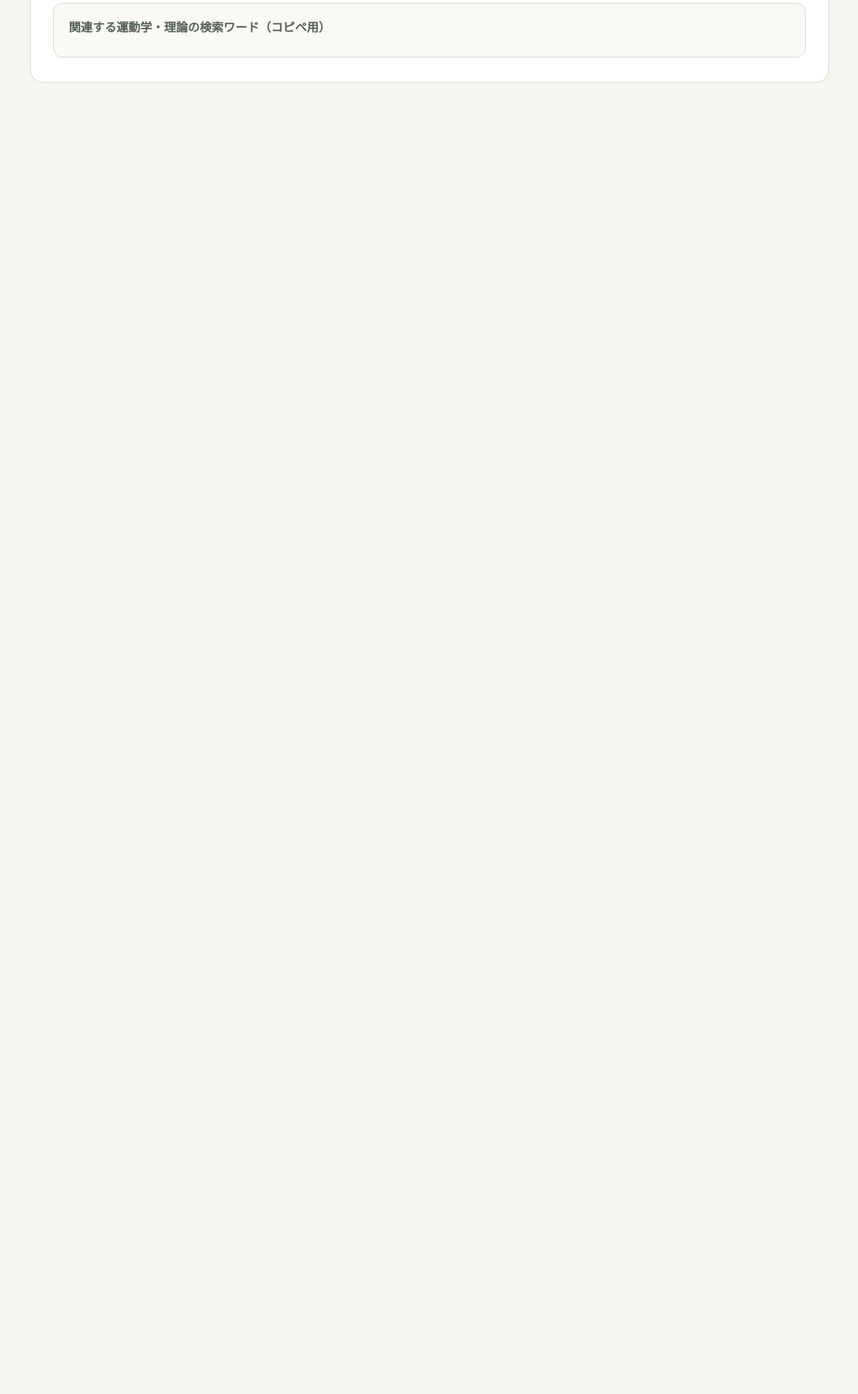
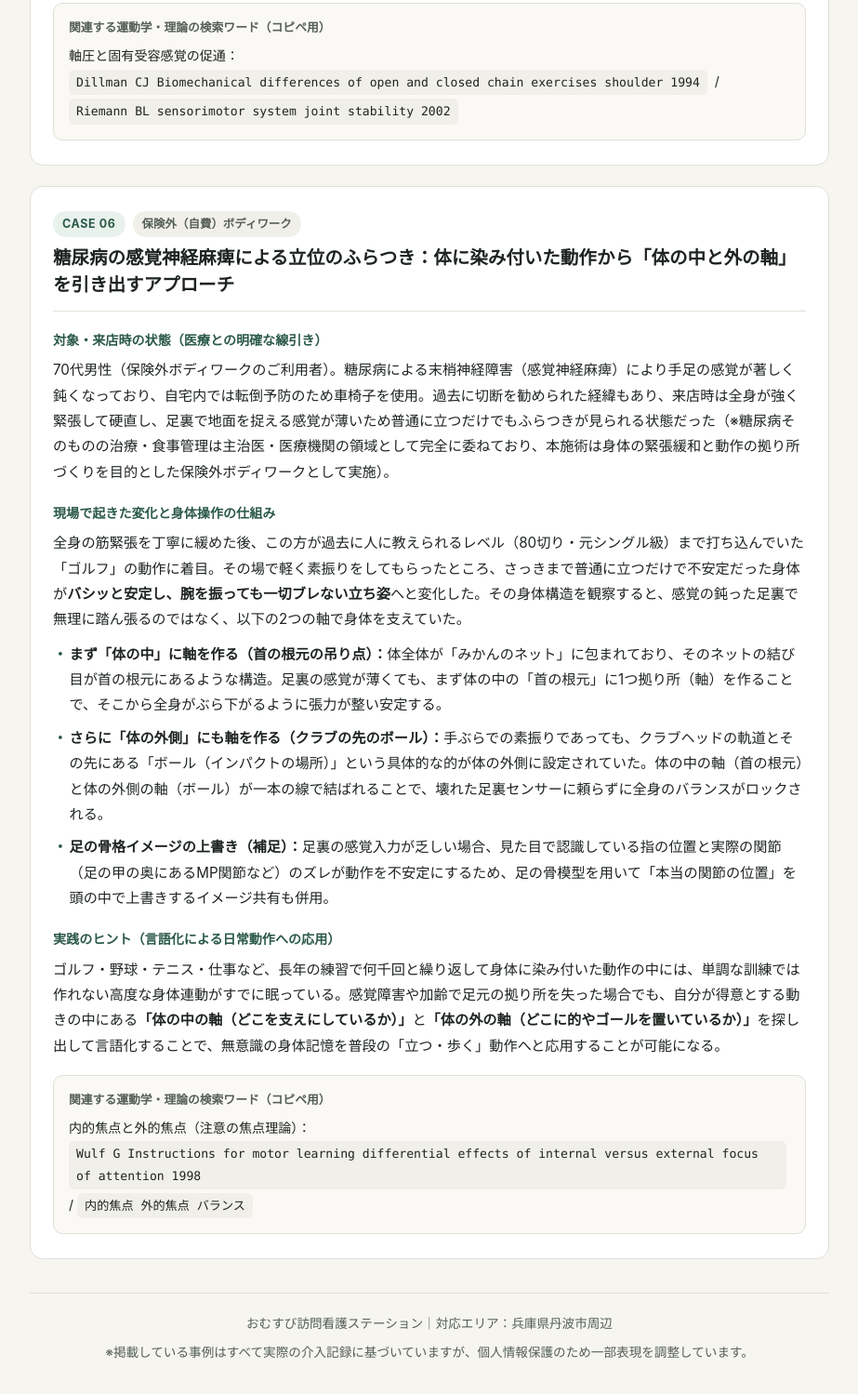
Before and after one commit to omusubistation-oka/omusubi-site, a plain HTML site: page index.html in a window 1280 px wide. Shown: the part 5775-7274 px from the top of the page at 93% size, without its empty margins (178-1101 px from the left). Before the commit the page ends 5950 px from the top, so only its background shows below. Drawn offline with Linux system fonts and the light colour scheme.

Commit message:
Update index.html

```diff
--- a/index.html
+++ b/index.html
@@ -555,4 +555,64 @@
 
       <div class="ref-box">
         <span class="ref-label">関連する運動学・理論の検索ワード（コピペ用）</span>
-        <p style="
+        <p style="font-size: 0.88rem;">
+          軸圧と固有受容感覚の促通：<span class="query-chip">Dillman CJ Biomechanical differences of open and closed chain exercises shoulder 1994</span> / <span class="query-chip">Riemann BL sensorimotor system joint stability 2002</span>
+        </p>
+      </div>
+    </article>
+
+    <!-- CASE 06 -->
+    <article id="case-06" class="case-card">
+      <div class="case-header">
+        <span class="case-badge">CASE 06</span>
+        <span class="case-category">保険外（自費）ボディワーク</span>
+      </div>
+      <h3 class="case-title">糖尿病の感覚神経麻痺による立位のふらつき：体に染み付いた動作から「体の中と外の軸」を引き出すアプローチ</h3>
+
+      <div class="case-block">
+        <span class="case-block-title">対象・来店時の状態（医療との明確な線引き）</span>
+        <p>
+          70代男性（保険外ボディワークのご利用者）。糖尿病による末梢神経障害（感覚神経麻痺）により手足の感覚が著しく鈍くなっており、自宅内では転倒予防のため車椅子を使用。過去に切断を勧められた経緯もあり、来店時は全身が強く緊張して硬直し、足裏で地面を捉える感覚が薄いため普通に立つだけでもふらつきが見られる状態だった（※糖尿病そのものの治療・食事管理は主治医・医療機関の領域として完全に委ねており、本施術は身体の緊張緩和と動作の拠り所づくりを目的とした保険外ボディワークとして実施）。
+        </p>
+      </div>
+
+      <div class="case-block">
+        <span class="case-block-title">現場で起きた変化と身体操作の仕組み</span>
+        <p>
+          全身の筋緊張を丁寧に緩めた後、この方が過去に人に教えられるレベル（80切り・元シングル級）まで打ち込んでいた「ゴルフ」の動作に着目。その場で軽く素振りをしてもらったところ、さっきまで普通に立つだけで不安定だった身体が<strong>バシッと安定し、腕を振っても一切ブレない立ち姿</strong>へと変化した。その身体構造を観察すると、感覚の鈍った足裏で無理に踏ん張るのではなく、以下の2つの軸で身体を支えていた。
+        </p>
+        <ul class="case-list">
+          <li>
+            <strong>まず「体の中」に軸を作る（首の根元の吊り点）：</strong>体全体が「みかんのネット」に包まれており、そのネットの結び目が首の根元にあるような構造。足裏の感覚が薄くても、まず体の中の「首の根元」に1つ拠り所（軸）を作ることで、そこから全身がぶら下がるように張力が整い安定する。
+          </li>
+          <li>
+            <strong>さらに「体の外側」にも軸を作る（クラブの先のボール）：</strong>手ぶらでの素振りであっても、クラブヘッドの軌道とその先にある「ボール（インパクトの場所）」という具体的な的が体の外側に設定されていた。体の中の軸（首の根元）と体の外側の軸（ボール）が一本の線で結ばれることで、壊れた足裏センサーに頼らずに全身のバランスがロックされる。
+          </li>
+          <li>
+            <strong>足の骨格イメージの上書き（補足）：</strong>足裏の感覚入力が乏しい場合、見た目で認識している指の位置と実際の関節（足の甲の奥にあるMP関節など）のズレが動作を不安定にするため、足の骨模型を用いて「本当の関節の位置」を頭の中で上書きするイメージ共有も併用。
+          </li>
+        </ul>
+      </div>
+
+      <div class="case-block">
+        <span class="case-block-title">実践のヒント（言語化による日常動作への応用）</span>
+        <p>
+          ゴルフ・野球・テニス・仕事など、長年の練習で何千回と繰り返して身体に染み付いた動作の中には、単調な訓練では作れない高度な身体連動がすでに眠っている。感覚障害や加齢で足元の拠り所を失った場合でも、自分が得意とする動きの中にある<strong>「体の中の軸（どこを支えにしているか）」</strong>と<strong>「体の外の軸（どこに的やゴールを置いているか）」</strong>を探し出して言語化することで、無意識の身体記憶を普段の「立つ・歩く」動作へと応用することが可能になる。
+        </p>
+      </div>
+
+      <div class="ref-box">
+        <span class="ref-label">関連する運動学・理論の検索ワード（コピペ用）</span>
+        <p style="font-size: 0.88rem;">
+          内的焦点と外的焦点（注意の焦点理論）：<span class="query-chip">Wulf G Instructions for motor learning differential effects of internal versus external focus of attention 1998</span> / <span class="query-chip">内的焦点 外的焦点 バランス</span>
+        </p>
+      </div>
+    </article>
+
+    <footer class="site-footer">
+      <p>おむすび訪問看護ステーション｜対応エリア：兵庫県丹波市周辺</p>
+      <p>※掲載している事例はすべて実際の介入記録に基づいていますが、個人情報保護のため一部表現を調整しています。</p>
+    </footer>
+  </div>
+</body>
+</html>
```
